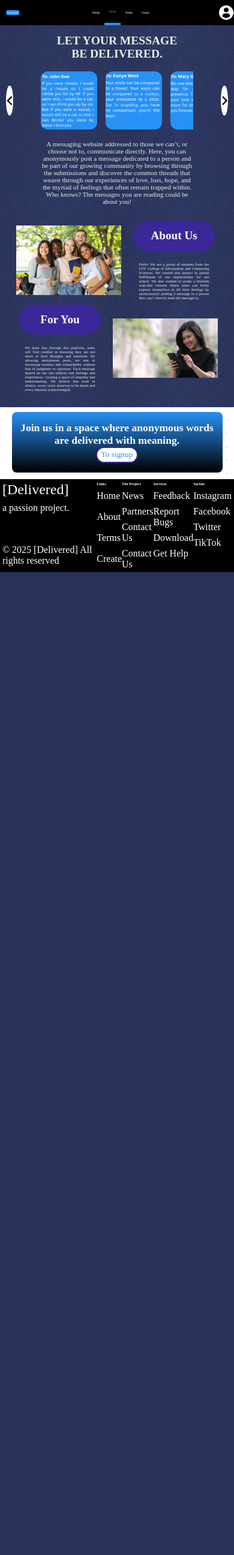
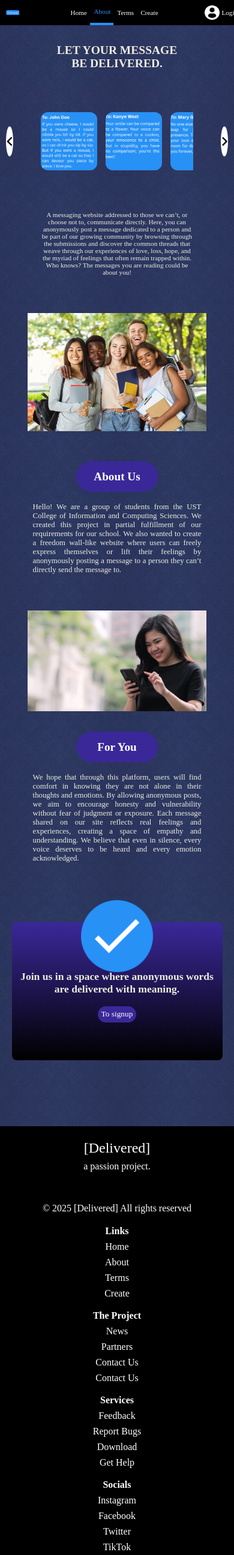
Before and after one commit to JohnLansigan/Delivered, a PHP site: page /about.php in a window 390 px wide; the page is wider, and only the part inside the window is pictured. Shown: that part at 60% size. Before the commit the page ends 954 px from the top of that part, so only its background shows below. Run offline with PHP 8.4, Linux system fonts and the light colour scheme; some web fonts are replaced.

Commit message:
about responsiveness, nav responsiveness, footer responsiveness

```diff
--- a/about.css
+++ b/about.css
@@ -1,4 +1,3 @@
-
 #about
 {
     border-bottom: 4px #2791f5 solid;
@@ -10,7 +9,6 @@ body
     background-color: #231278;
     background-image:url("bgPattern.png");
     margin: 0;
-    gap: 0;
 }
 
 .desc1
@@ -56,6 +54,7 @@ body
 {
     text-align: justify;
     font-weight: normal;
+    font-size: 1.5vw;
 }
 
 h2{
@@ -66,15 +65,14 @@ h2{
     margin: 0 auto;
     width: 75vw;
     display: flex;
-    margin-bottom: 5%;
+    margin-bottom: 3%;
 }
 
 #panel2{
     margin: 0 auto;
     width: 75vw;
     display: flex;
-    margin-bottom: 2%;
-    height: auto;
+    margin-bottom: 3%;
 }
 
 #aboutUsPic{
@@ -103,6 +101,7 @@ h2{
 
 .aboutUsText{
     color:#ecece1;
+    height: 30vh;
     width: 37.5vw;
     display: flex;
     justify-content: center;
@@ -112,7 +111,7 @@ h2{
 
 .aboutUsText2{
     color:#ecece1;
-
+    height: 30vh;
     width: 37.5vw;
     display: flex;
     flex-direction: column;
@@ -129,16 +128,18 @@ h2{
 }
 
 #joinPanel {
-    background-image: linear-gradient(#2791f5, black);
+    background-image: linear-gradient(#3a2899, black);
     background-color: #000000;
     border-radius: 8px;
     width: 75vw;
-    padding: 4rem 0 4rem;
+    padding: 5rem 0 1.5rem;
     position: relative;
+    margin-top: 6vh;
+    margin-bottom: -3%;
 }
 
 #joinPanel h1{
-    color: white;
+    color: #ecece1;
 }
 
 #joinPanelLogo {
@@ -154,33 +155,23 @@ h2{
     height: 120px;
 }
 
-.white-container {
-    background-image: url(dot-grid.png);
-    display: flex;
-    flex-direction: column;
-    align-items: center;
-    padding-top: 2%;
-    padding-bottom: 3%;
-}
-
 .signupButton
 {
-    color: #2791f5;
-    background-color: white;
+    color: white;
+    background-color: #3a2899;
     border: none;
     padding: 1%;
     border-radius: 15px;
     transition: .3s;
     cursor: pointer;
     border: 2px #3a2899 solid;
-    width: 14%;
-}
 
-.signupButton h2
+    h2
     {
         color: white;
     }
 
+}
 
 .signupButton:hover
 {
@@ -265,14 +256,6 @@ h2{
         font-size: 1.1em;
     }
 
-    .carousel img {
-        height: 21vh;
-    }
-
-    .desc2 {
-        margin-bottom: 2%;
-    }
-
     h3{
         font-size: .8em;
     }
@@ -282,9 +265,19 @@ h2{
         width: 25vw;
     }
 
+    .desc2, #panel1, #panel2{
+        margin-bottom: 3%;
+
+    }
 
     #joinPanel{
+        margin-top: 5%;
         width: 90vw;
+    }
+
+    #joinPanelLogo
+    {
+        margin-top: 1%;
     }
 }
 
@@ -302,12 +295,34 @@ h2{
         width: 90vw;
     }
 
-    .wrapper {
-        max-width: 54vw;
+    #panel1
+    {
+        flex-direction: column;
     }
 
-    #panel1 {
-        margin-bottom: 2%;
+    #panel2
+    {
+        flex-direction: column-reverse;
+    }
+
+    #aboutUsPic #ourPic
+    {
+        width: 170%;
+        margin-bottom: 10%;
+    }
+    .aboutUsText
+    {
+       width: 100%;
+    }
+
+    .aboutUsText2
+    {
+        width: 100%
+    }
+
+    #panel1 h3,#panel2 h3
+    {
+       font-size: 2vw;
     }
 
     .desc2 h3{
@@ -317,24 +332,23 @@ h2{
         font-size: .6em;
     }
 
-    .carousel img{
-        height: 26vw;
+    .wrapper{
+        max-width: 65vw;
     }
 
-    #joinPanel{
-        padding: 2rem 0 2rem;
+    .carousel img{
+        height: 31vw;
+    }
+
+    #joinPanel {
+        margin-top: 5%;
     }
 
 }
 
 @media screen and (max-width: 426px) {
     #joinPanel{
-        padding: 1rem 0 1rem;
-    }
-
-
-    .signupButton {
-        width: 20%;
+        height: 15vh;
     }
 
     #joinPanelLogo {
@@ -370,6 +384,10 @@ h2{
     h3{
         font-size: .4em;
     }
+    #panel1 h3, #panel2 h3
+    {
+        font-size: .8em;
+    }
     #aboutUsTitle {
         height: 6vh;
         width: 35vw;
@@ -390,12 +408,15 @@ h2{
     #joinPanel h1 {
         font-size: .9em;
     }
+    #joinPanel {
+        height: 17vh;
+    }
     .desc1 h1{
         font-size: 8vw;
     }
 
     .desc2 h3{
-        font-size: .6em;
+        font-size: .7em;
     }
 
     h3 {
@@ -404,19 +425,15 @@ h2{
     #aboutUsTitle h2{
         font-size: 1em;
     }
+    #joinPanel h1{
+    margin-top: 5%;
+    }
 }
 
 @media screen and (max-width: 321px) {
     #joinPanel h1{
         font-size: .7em;
+
     }
-    .signupButton{
-        width: 30%;
-    }
-    .wrapper{
-        max-width:70vw;
-    }
-    .desc2 h3{
-        font-size: .4em;
-    }
+
 }
--- a/about.php
+++ b/about.php
@@ -32,7 +32,7 @@
                 session_name("session_delivered");
                 session_start();
 
-                $servername = "127.0.0.1";
+                $servername = "localhost:3306";
                 $username = "root";
                 $password = "";
                 $dbname = "db_delivered";
@@ -76,7 +76,7 @@
     <div class="desc1">
         <p>
             <h1><center>LET YOUR MESSAGE <br>
-            BE DELIVERED.</center></h1><br> </div>
+            BE DELIVERED.</center></h1><br><br><Br> </div>
 
             <center><div class = "wrapper">
                 <i id="left" class = "fa-solid fa-angle-left"></i>
@@ -92,15 +92,15 @@
                     <img src = "abt1.png" alt = "img" height = "26vw" width = "26vw">
                 </div>
                 <i id = "right" class = "fa-solid fa-angle-right"></i>
-            </div></center> <br>
+            </div></center>
 
-            <div class = "desc2"><h3>A messaging website addressed to those we can’t, or choose not to, communicate directly. Here, you can anonymously post a message dedicated to a person and be part of our growing community by browsing through the submissions and discover the common threads that weave through our experiences of love, loss, hope, and the myriad of feelings that often remain trapped within. Who knows? The messages you are reading could be about you!</h3>
+            <br><br><div class = "desc2"><h3>A messaging website addressed to those we can’t, or choose not to, communicate directly. Here, you can anonymously post a message dedicated to a person and be part of our growing community by browsing through the submissions and discover the common threads that weave through our experiences of love, loss, hope, and the myriad of feelings that often remain trapped within. Who knows? The messages you are reading could be about you!</h3>
         </p>
     </div><br>
 
     <div id="panel1">
         <div id="aboutUsPic">
-            <img id='ourPic' src="aboutPic.jpg" alt="img">
+            <img id='ourPic' src="aboutPic.jpg" alt="img" height = "100%" width = "100%">
         </div>
         <div class="aboutUsText">
             <center>
@@ -125,29 +125,25 @@
             </center>
         </div>
         <div id="aboutUsPic">
-            <img id='ourPic' src="forYouPic.jpg" alt="placeholder.jpg">
+            <img id='ourPic' src="forYouPic.jpg" alt="placeholder.jpg" height = "100%" width = "100%">
         </div>
     </div>
     <br>
 
-    <div class="white-container">
-
+    <center>
     <div id="joinPanel">
-            <Center>
-
-
-            <div id="joinPanelText">
+        <div id="joinPanelLogo">
+            <img id='ourPic' src="favicon.png" alt="placeholder.jpg" height = "120px" width = "120px">
+        </div>
         <h1>Join us in a space where anonymous words<br>are delivered with meaning.</h1>
-
-            </div>
-            </Center>
+        <br>
         <center>
             <a href = "signup.php"><button class = "signupButton">To signup</button></a>
         </center>
     </div>
+    </center>
 
-    </div>
-
+    <br><br><br><br><br>
 
     <div id='footer-container'>
 
@@ -168,6 +164,7 @@
             <a href="about.php">About</a>
             <a href="terms.php">Terms</a>
             <a href="create.php">Create</a>
+
 
         </div>
 
--- a/template.css
+++ b/template.css
@@ -1,5 +1,5 @@
-*
-{
+*{
+
     margin: 0;
     font-family: Glacial Indifference;
 }
@@ -14,13 +14,16 @@ body
     &::-webkit-scrollbar {
         display: none;
       }
+      overflow-x: hidden;
 }
 
 #nav-container
 {
     z-index: 1000;
     height: 5vh;
-    width: auto;
+    width: 100vw;
+    max-width: 100vw;
+    overflow: hidden;
     display: flex;
     justify-content: space-between;
     align-items: center;
@@ -67,6 +70,75 @@ body
     img
     {
         height: 60%;
+    }
+}
+
+@media (max-width: 768px)
+{
+    #home, #about, #terms, #create, #login, #dashboard, #users, #allMessages
+    {
+        font-size: 1em;
+        width: 10vw;
+    }
+    #login
+    {
+        margin-right: 4vw;
+    }
+    #login img
+    {
+        margin-right: 1vw;
+    }
+}
+@media (max-width: 425px)
+{
+    #home, #about, #terms, #create, #login, #dashboard, #users, #allMessages
+    {
+        font-size: 0.7em;
+        width: 10vw;
+    }
+    #login
+    {
+        margin-right: 6vw;
+    }
+    #login img
+    {
+        margin-right: 1vw;
+    }
+    #footer-container
+    {
+        display: flex;
+        flex-direction: column;
+        align-items: center;
+
+    }
+
+    #footer-container div
+    {
+        margin-top: 5%;
+    }
+
+    #footer-container p,h2, h3, a
+    {
+        align-self: center;
+    }
+
+    #footer-container h3
+    {
+        font-size: 100%;
+    }
+
+
+}
+@media (max-width: 375px)
+{
+    #home, #about, #terms, #create, #login, #dashboard, #users, #allMessages
+    {
+        font-size: 2.3vw;
+        width: 12vw;
+    }
+    #login
+    {
+        margin-right: 5.5vw;
     }
 }
 
```
Lines whose indentation alone changed are shown as unchanged.
